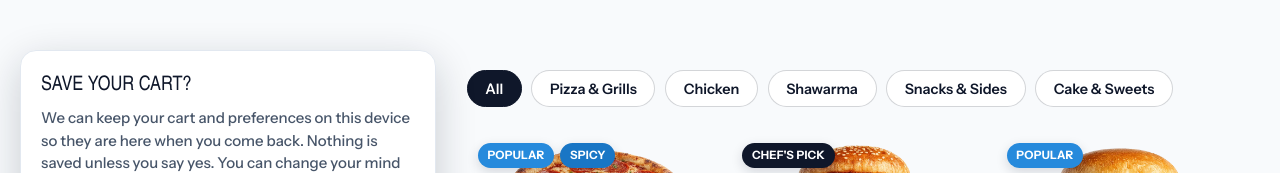
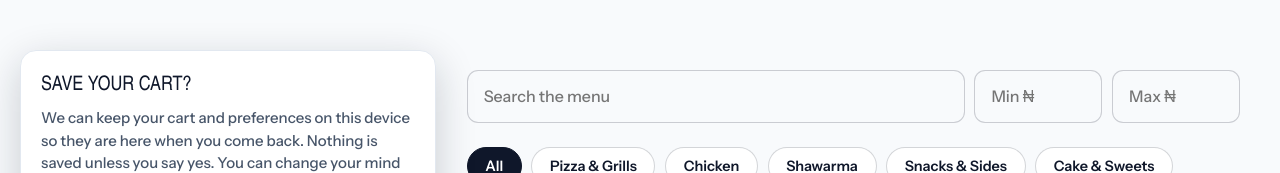
Before and after one commit to Ferousco-dev/sati, a Next.js app: page /menu in a window 1280 px wide. Shown: the part 502-675 px from the top of the page. Built offline with nearby package versions, Linux system fonts and the light colour scheme; no server answers.

Commit message:
menu: search and price range filter on the menu page

```diff
--- a/src/app/menu/page.tsx
+++ b/src/app/menu/page.tsx
@@ -10,7 +10,7 @@ export default async function menu(){
   return(
     <>
     <SiteNavbar />
-    <OurMenu content={content.menu_section} showFullMenuLink={false} />
+    <OurMenu content={content.menu_section} showFullMenuLink={false} showSearch />
     <SiteFooter />
     </>
   )
--- a/src/components/OurMenu.tsx
+++ b/src/components/OurMenu.tsx
@@ -22,9 +22,12 @@ const ITEM_CATEGORY: Record<string, string> = Object.fromEntries(
 export default function OurMenu({
   content,
   showFullMenuLink = true,
+  showSearch = false,
 }: {
   content: MenuContent;
   showFullMenuLink?: boolean;
+  // Search and price filter, used on the menu page only.
+  showSearch?: boolean;
 }) {
   const strip = content.slide_images.length
     ? content.slide_images.map((i) => i.url ?? "")
@@ -33,14 +36,27 @@ export default function OurMenu({
   useReveal();
   const { add } = useStore();
   const [filter, setFilter] = useState("all");
+  const [query, setQuery] = useState("");
+  const [minPrice, setMinPrice] = useState("");
+  const [maxPrice, setMaxPrice] = useState("");
 
-  const items = useMemo(
-    () =>
+  const items = useMemo(() => {
+    const byCategory =
       filter === "all"
         ? MENU_ITEMS
-        : MENU_ITEMS.filter((item) => ITEM_CATEGORY[item.id] === filter),
-    [filter],
-  );
+        : MENU_ITEMS.filter((item) => ITEM_CATEGORY[item.id] === filter);
+    if (!showSearch) return byCategory;
+
+    const text = query.trim().toLowerCase();
+    const min = minPrice === "" ? 0 : Number(minPrice);
+    const max = maxPrice === "" ? Infinity : Number(maxPrice);
+    return byCategory.filter(
+      (item) =>
+        (!text || item.name.toLowerCase().includes(text)) &&
+        item.price >= min &&
+        item.price <= max,
+    );
+  }, [filter, showSearch, query, minPrice, maxPrice]);
 
   return (
     <section className="menu" id="menu">
@@ -106,6 +122,38 @@ export default function OurMenu({
         </div>
 
         <div className="menu__col">
+        {showSearch ? (
+          <div className="menu__search">
+            <input
+              type="search"
+              className="menu__search-input"
+              placeholder="Search the menu"
+              aria-label="Search the menu"
+              value={query}
+              onChange={(e) => setQuery(e.target.value)}
+            />
+            <input
+              type="number"
+              inputMode="numeric"
+              min={0}
+              className="menu__price-input"
+              placeholder="Min ₦"
+              aria-label="Minimum price"
+              value={minPrice}
+              onChange={(e) => setMinPrice(e.target.value)}
+            />
+            <input
+              type="number"
+              inputMode="numeric"
+              min={0}
+              className="menu__price-input"
+              placeholder="Max ₦"
+              aria-label="Maximum price"
+              value={maxPrice}
+              onChange={(e) => setMaxPrice(e.target.value)}
+            />
+          </div>
+        ) : null}
         <div className="menu__filters" role="tablist" aria-label="Menu categories">
           {FILTERS.map((f) => (
             <button
@@ -120,6 +168,10 @@ export default function OurMenu({
             </button>
           ))}
         </div>
+
+        {showSearch && items.length === 0 ? (
+          <p className="menu__no-results">No items match your search.</p>
+        ) : null}
 
         <div className="menu__cards">
           {items.map((item) => (
--- a/src/components/our-menu.css
+++ b/src/components/our-menu.css
@@ -107,6 +107,46 @@
   display: flex;
   flex-direction: column;
   gap: 1.5rem;
+}
+
+/* Search and price filter. The inputs copy the checkout form's input style. */
+.menu__search {
+  display: flex;
+  flex-wrap: wrap;
+  gap: 0.6rem;
+}
+
+.menu__search-input,
+.menu__price-input {
+  padding: 0.85rem 1rem;
+  border: 1px solid rgba(var(--heading-rgb), 0.2);
+  border-radius: 0.7rem;
+  background: var(--cream);
+  font: inherit;
+  color: var(--black);
+  transition: border-color 0.2s ease, box-shadow 0.2s ease;
+}
+
+.menu__search-input {
+  flex: 1 1 14rem;
+  min-width: 0;
+}
+
+.menu__price-input {
+  flex: 0 1 8rem;
+  min-width: 0;
+}
+
+.menu__search-input:focus,
+.menu__price-input:focus {
+  outline: none;
+  border-color: var(--orange);
+  box-shadow: 0 0 0 3px rgba(var(--cta-rgb), 0.18);
+}
+
+.menu__no-results {
+  margin: 0;
+  color: var(--dark-grey);
 }
 
 .menu__filters {
```
